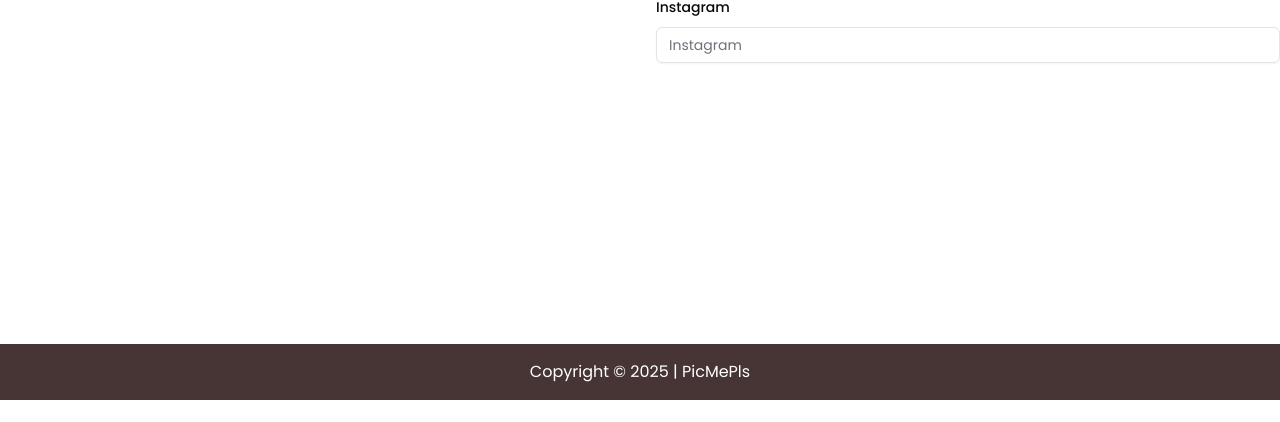
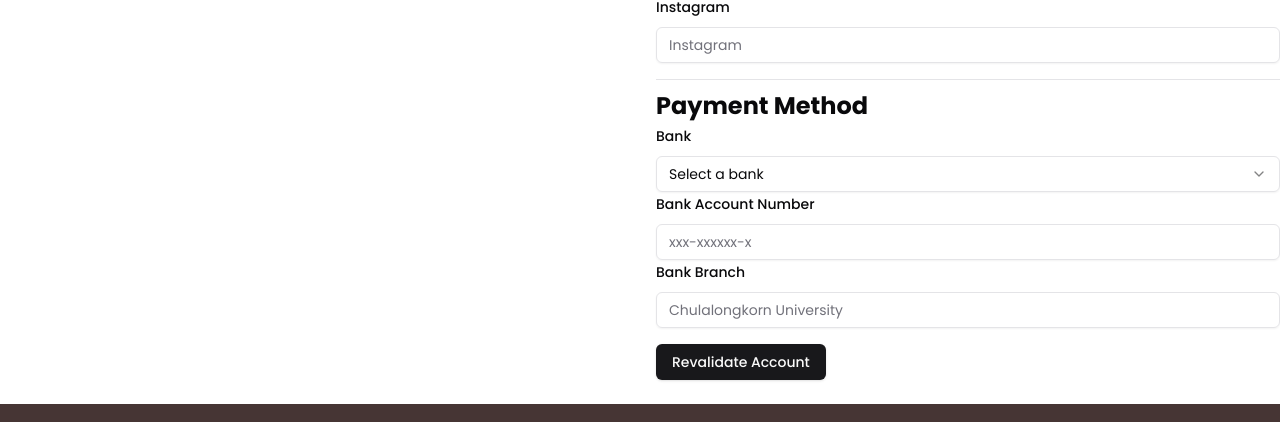
Before and after one commit to CP-RektMart/pic-me-pls-frontend, a Next.js app: page /profile in a window 1280 px wide. Shown: the part 400-822 px from the top of the page. Before the commit the page ends 800 px from the top, so only its background shows below. Built offline with nearby package versions, Linux system fonts and the light colour scheme.

Commit message:
feat: Link to other page

```diff
--- a/src/app/profile/page.tsx
+++ b/src/app/profile/page.tsx
@@ -1,5 +1,5 @@
 import ProfileComponent from '@/components/profile-page'
 
 export default function ProfilePage() {
-  return <ProfileComponent isPhotographer={false} />
+  return <ProfileComponent isPhotographer={true} />
 }
--- a/src/components/profile-page/index.tsx
+++ b/src/components/profile-page/index.tsx
@@ -4,6 +4,7 @@ import updateProfile from '@/server/actions/update-profile'
 import { zodResolver } from '@hookform/resolvers/zod'
 import { Icon } from '@iconify/react'
 import Image from 'next/image'
+import Link from 'next/link'
 import { useForm } from 'react-hook-form'
 import { z } from 'zod'
 
@@ -247,9 +248,13 @@ export default function Profile({ isPhotographer }: ProfileProps) {
                   )}
                 />
 
-                <Button type='button' className='hover:bg-zinc-700'>
-                  Revalidate Account
-                </Button>
+                <div className='mt-4'>
+                  <Link href='/photographer/reverify' className='mt-4'>
+                    <Button type='button' className='hover:bg-zinc-700'>
+                      Revalidate Account
+                    </Button>
+                  </Link>
+                </div>
               </div>
             )}
           </div>
```
